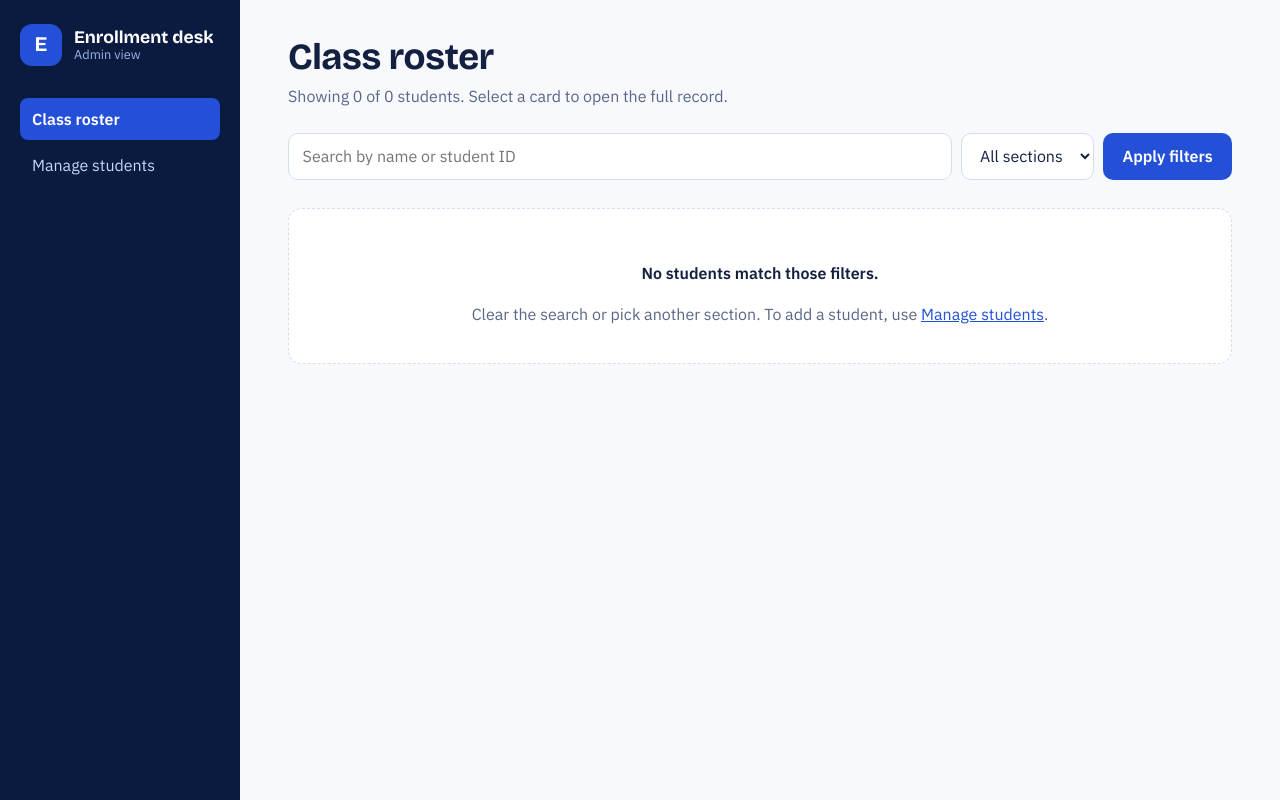
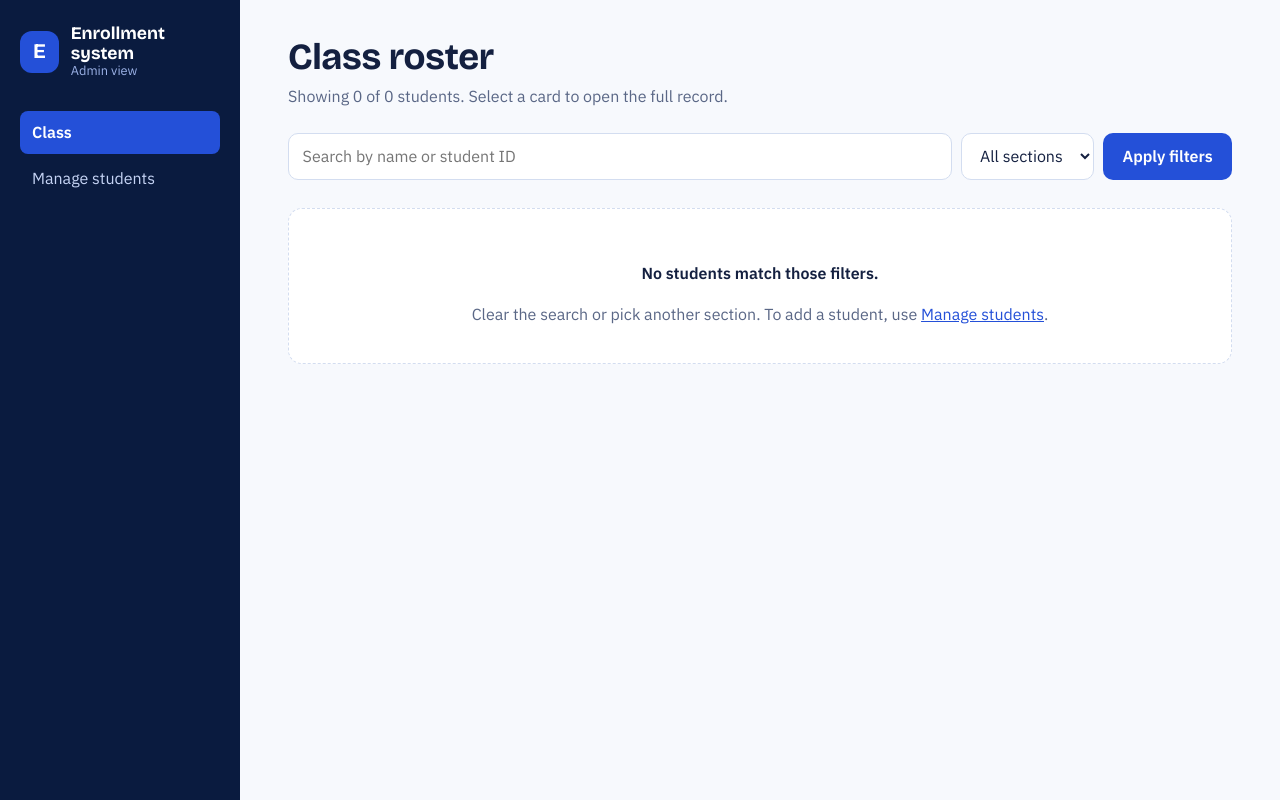
Before and after one commit to JM17mc/enrollment-system, a Django app: page / in a window 1280 px wide. Run offline with Django 5.2, Linux system fonts and the light colour scheme; data that the repository does not hold is empty.

Commit message:
Update enrollment page titles

```diff
--- a/students/templates/students/base.html
+++ b/students/templates/students/base.html
@@ -3,7 +3,7 @@
 <head>
   <meta charset="utf-8">
   <meta name="viewport" content="width=device-width, initial-scale=1">
-  <title>{% block title %}Enrollment{% endblock %} · Enrollment Desk</title>
+  <title>{% block title %}Enrollment{% endblock %} · Enrollment System</title>
   <link rel="preconnect" href="https://fonts.googleapis.com">
   <link rel="preconnect" href="https://fonts.gstatic.com" crossorigin>
   <link href="https://fonts.googleapis.com/css2?family=Bricolage+Grotesque:wght@600;700&family=IBM+Plex+Sans:wght@400;500;600&display=swap" rel="stylesheet">
@@ -14,10 +14,10 @@
     <aside class="rail">
       <a class="brand" href="{% url 'students:list' %}">
         <span class="mark">E</span>
-        <span class="brand-text">Enrollment desk<small>Admin view</small></span>
+        <span class="brand-text">Enrollment system<small>Admin view</small></span>
       </a>
       <nav class="rail-nav">
-        <a class="active" href="{% url 'students:list' %}">Class roster</a>
+        <a class="active" href="{% url 'students:list' %}">Class</a>
         <a href="/admin/">Manage students</a>
       </nav>
     </aside>
```
